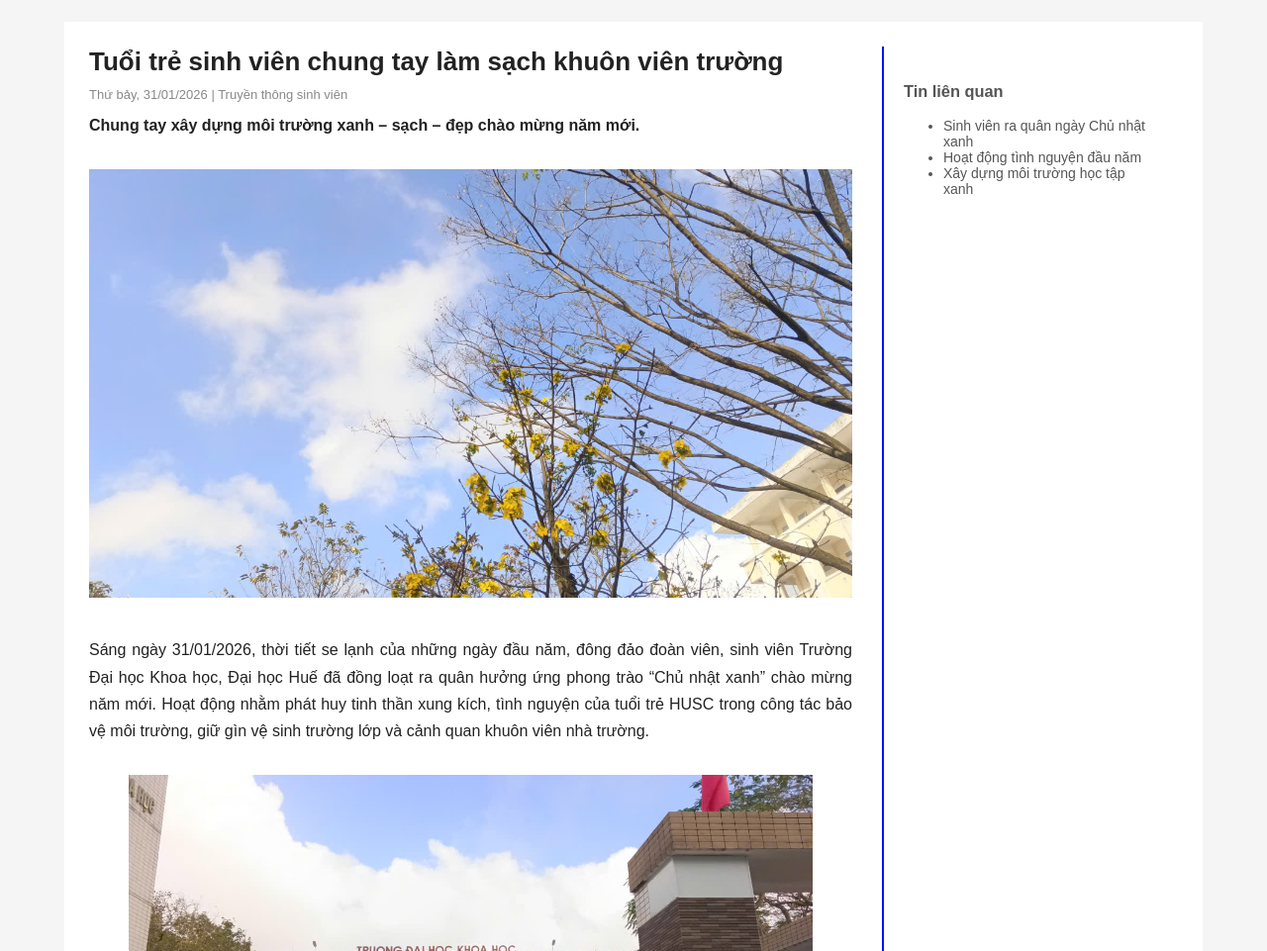
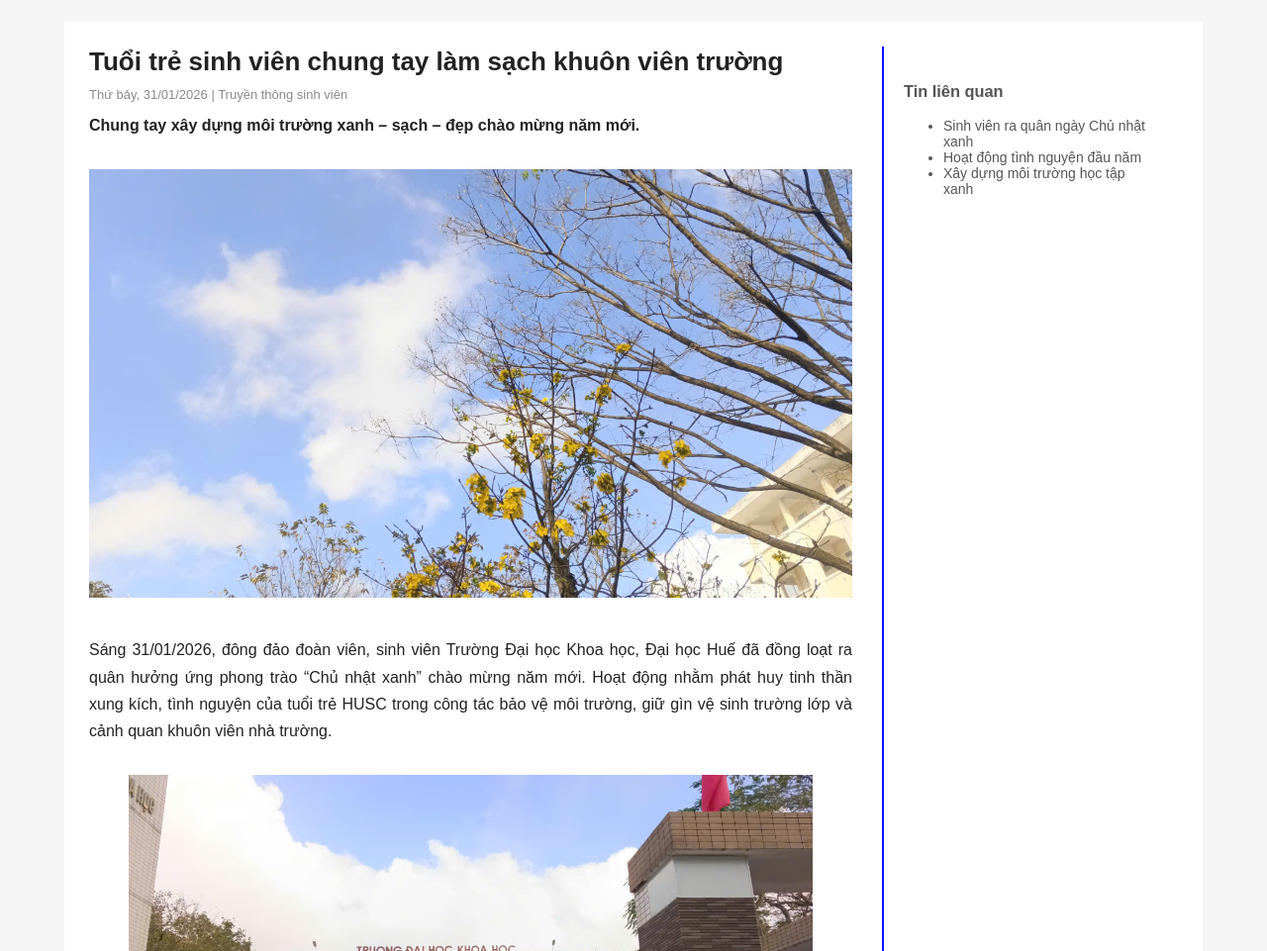
Before and after one commit to vu816250-crypto/baodientuHUSC, a plain HTML site: page index.html in a window 1280 px wide. Shown: the part 139-1100 px from the top of the page at 99% size. Drawn offline with Linux system fonts and the light colour scheme.

Commit message:
Add files via upload

```diff
--- a/index.html
+++ b/index.html
@@ -224,7 +224,7 @@ figure figcaption {
             <figcaption></figcaption>
         </figure>
         <p>
-           Sáng ngày 31/01/2026, thời tiết se lạnh của những ngày đầu năm, đông đảo đoàn viên, sinh viên Trường Đại học Khoa học, Đại học Huế đã đồng loạt ra quân hưởng ứng phong trào “Chủ nhật xanh” chào mừng năm mới. Hoạt động nhằm phát huy tinh thần xung kích, tình nguyện của tuổi trẻ HUSC trong công tác bảo vệ môi trường, giữ gìn vệ sinh trường lớp và cảnh quan khuôn viên nhà trường.
+           Sáng 31/01/2026, đông đảo đoàn viên, sinh viên Trường Đại học Khoa học, Đại học Huế đã đồng loạt ra quân hưởng ứng phong trào “Chủ nhật xanh” chào mừng năm mới. Hoạt động nhằm phát huy tinh thần xung kích, tình nguyện của tuổi trẻ HUSC trong công tác bảo vệ môi trường, giữ gìn vệ sinh trường lớp và cảnh quan khuôn viên nhà trường.
         </p>
 
         <figure>
```
